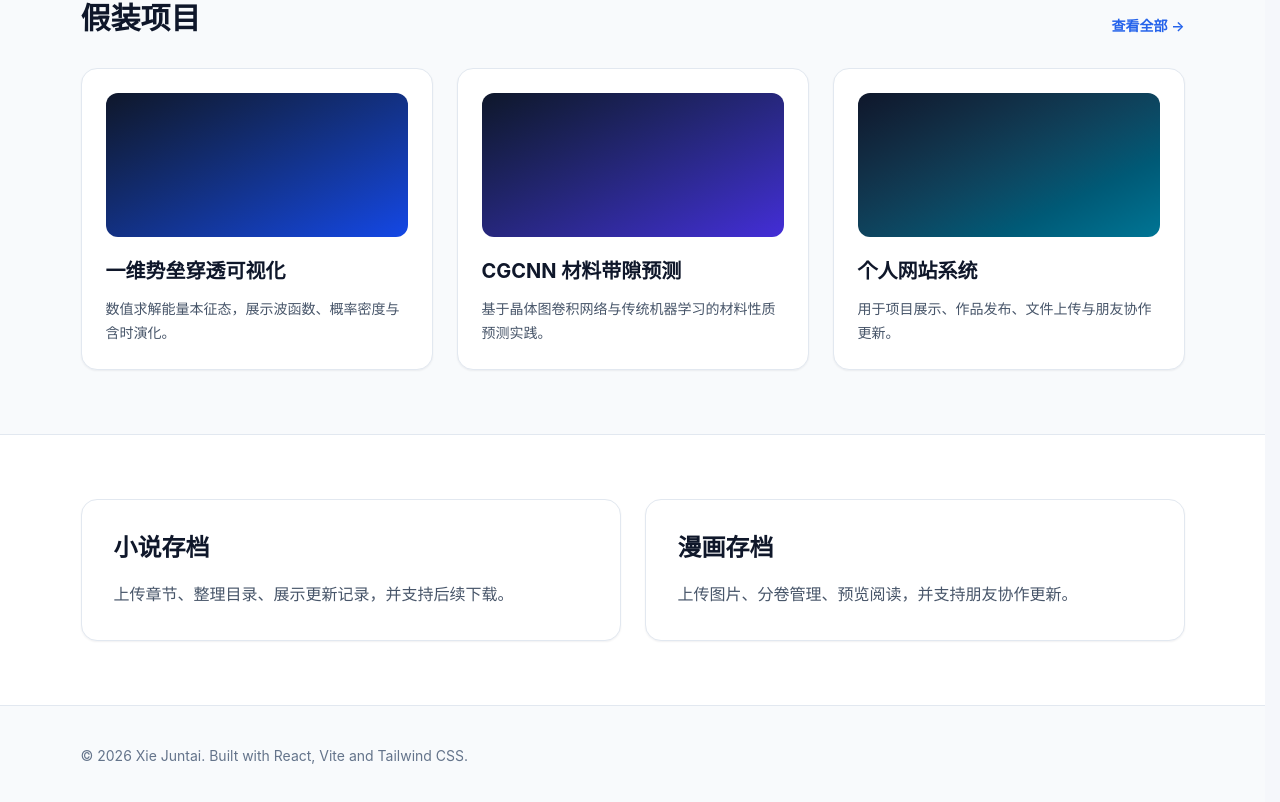
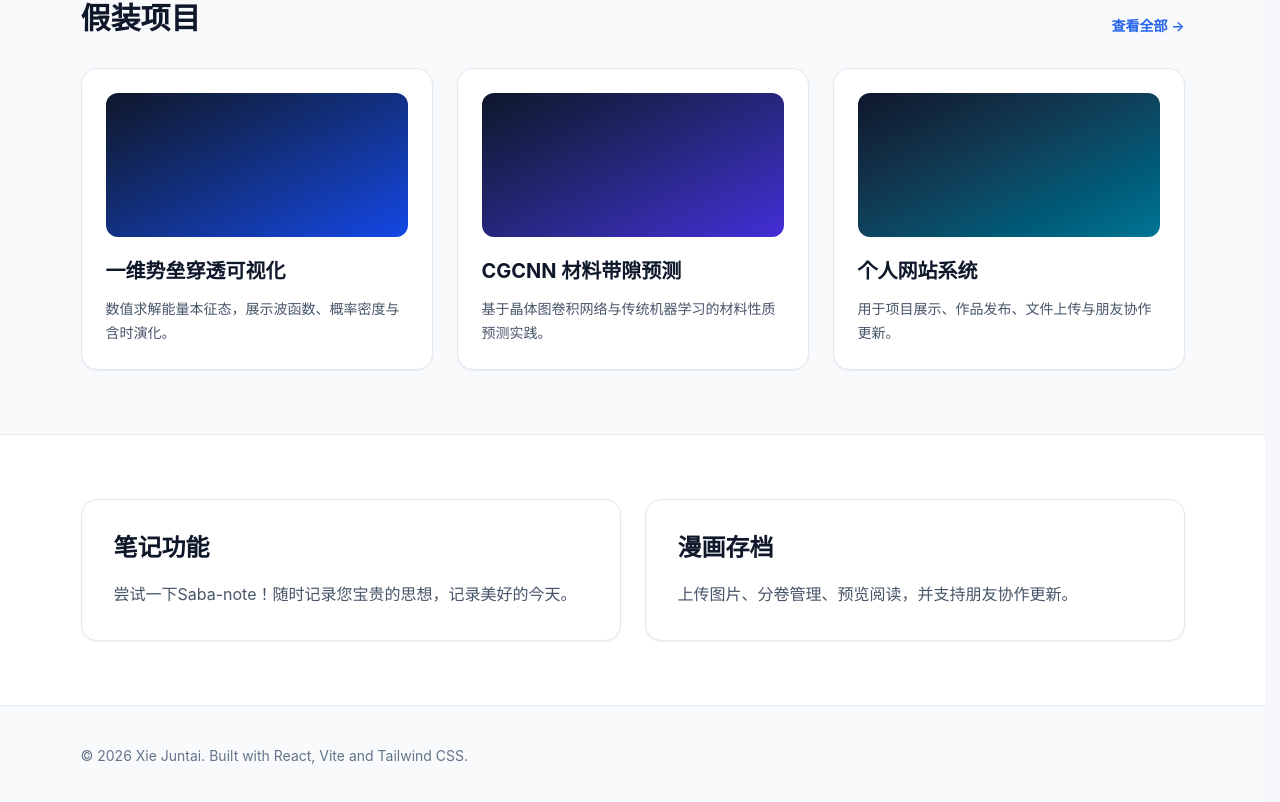
Before and after one commit to Passer1123423/personal-site, a React (Vite) app in the folder frontend/: page / in a window 1280 px wide. Shown: the part 613-1415 px from the top of the page. Built offline with nearby package versions, Linux system fonts and the light colour scheme; no server answers.

Commit message:
新增主页进入saba-note的链接；优化部分文字指引内容显示

```diff
--- a/frontend/src/features/saba-note/components/SabaMarkdownContent.tsx
+++ b/frontend/src/features/saba-note/components/SabaMarkdownContent.tsx
@@ -23,7 +23,7 @@ function nodeText(children: ReactNode): string {
 
 export default function SabaMarkdownContent({
   children,
-  emptyText = "这里还没有正文。",
+  emptyText = "放心书写吧。您的思路值得被认真记录和对待",
   className = "",
   readingStyle = "saba",
   derivations = [],
--- a/frontend/src/features/saba-note/pages/SabaNoteManagePage.tsx
+++ b/frontend/src/features/saba-note/pages/SabaNoteManagePage.tsx
@@ -327,11 +327,11 @@ export default function SabaNoteManagePage() {
           <div>
             <p>PERSONAL KNOWLEDGE WORKSPACE</p>
             <h1>整理你的知识空间</h1>
-            <span>从真实推导中逐步形成概念、分类、标签和关系。</span>
+            <span>已经写下了内容？可以考虑将它们归类到节点和目录中，形成更好的结构。</span>
           </div>
           <div className="saba-note-manage-hero-actions">
             <Link to="/saba-note/trash" className="admin-button-secondary">回收站</Link>
-            <Link to="/saba-note" className="admin-button-secondary">内容流</Link>
+            <Link to="/saba-note" className="admin-button-secondary">总览页</Link>
             {view === "derivations" ? (
               <Link to="/saba-note/workspace" className="admin-button-primary">写一条推导</Link>
             ) : (
--- a/frontend/src/features/saba-note/pages/SabaNoteOverviewPage.tsx
+++ b/frontend/src/features/saba-note/pages/SabaNoteOverviewPage.tsx
@@ -210,7 +210,7 @@ export default function SabaNoteOverviewPage() {
           ) : (
             <SabaNoteAsyncState
               title="没有找到匹配的推导"
-              description="换一个关键词，或者清除当前的 Category 与 Tag 条件。"
+              description="随时写下您的想法：种一棵大树最好的时间是十年前，其次是今天。"
               action={
                 hasFilters ? (
                   <button
--- a/frontend/src/pages/HomePage.tsx
+++ b/frontend/src/pages/HomePage.tsx
@@ -29,12 +29,12 @@ function HomePage() {
       <section className="border-y border-slate-200 bg-white">
         <div className="mx-auto grid max-w-6xl gap-4 px-4 py-12 sm:gap-6 sm:px-6 sm:py-16 md:grid-cols-2">
           <Link
-            to="/works"
+            to="/saba-note"
             className="surface-card surface-card-link p-5 sm:p-8"
           >
-            <h2 className="text-xl font-bold text-main sm:text-2xl">小说存档</h2>
+            <h2 className="text-xl font-bold text-main sm:text-2xl">笔记功能</h2>
             <p className="mt-4 leading-7 text-muted">
-              上传章节、整理目录、展示更新记录，并支持后续下载。
+              尝试一下Saba-note！随时记录您宝贵的思想，记录美好的今天。
             </p>
           </Link>
 
```
